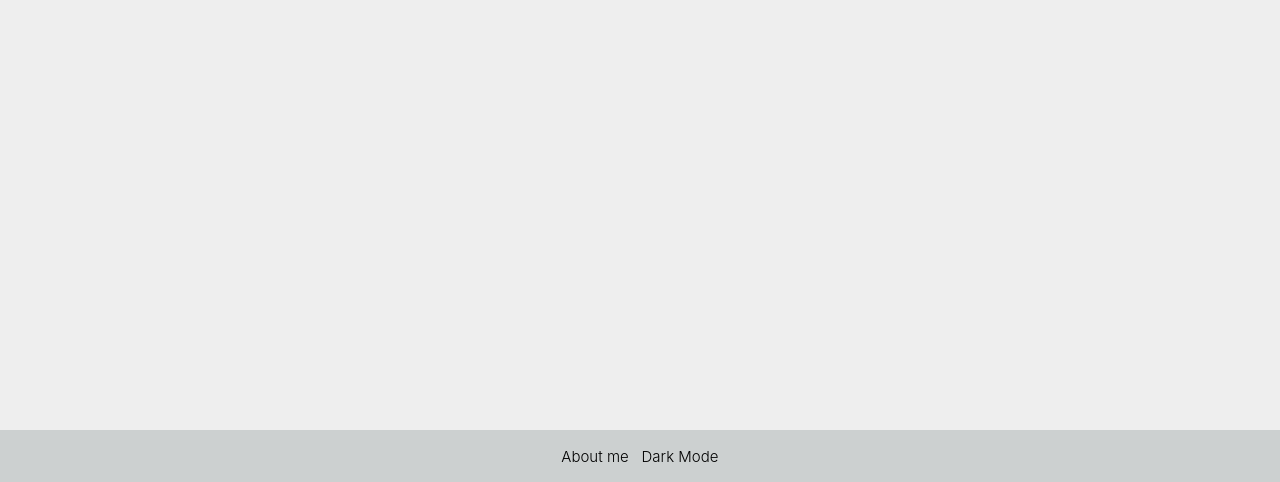
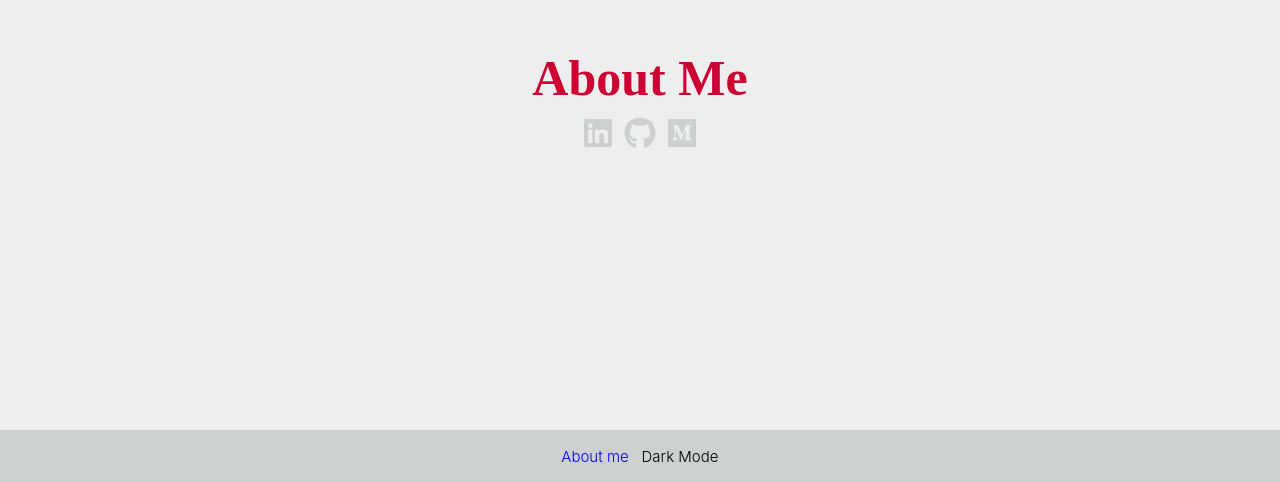
Before and after one commit to tommasogiannoni/quickmemo.dev, a React (Create React App) app: page /about-me in a window 1280 px wide. Before the commit this address had no page. Shown: the part 318-800 px from the top of the page. Built offline with nearby package versions, Linux system fonts and the light colour scheme.

Commit message:
added about me page

```diff
--- a/src/App.js
+++ b/src/App.js
@@ -1,7 +1,8 @@
 import React, { useState } from 'react';
-import { BrowserRouter as Router } from 'react-router-dom';
+import { BrowserRouter as Router, Link } from 'react-router-dom';
 import { Route, Routes } from 'react-router-dom';
 import NewNotePage from './components/NewNotePage';
+import AboutMe from './components/About Me';
 
 
 import './App.css';
@@ -25,11 +26,12 @@ function App() {
         <Routes>
           <Route path="/" element={<Home />} />
           <Route path="/new" element={<NewNotePage theme={theme}/>} />
+          <Route path="/about-me" element={<AboutMe />} />
         </Routes>
         <footer>
           <nav>
             <ul>
-              <li className='footer-item' >About me</li>
+              <li className='footer-item'><Link to="/about-me" style={{ textDecoration: 'none' }}>About me</Link></li>
               <li className="footer-item" onClick={toggleDarkMode}>{darkMode ? 'Light Mode' : 'Dark Mode'}</li>
             </ul>
           </nav>
--- /dev/null
+++ b/src/components/About Me.js
@@ -0,0 +1,35 @@
+import React from 'react';
+import { FaLinkedin, FaGithub, FaMedium } from 'react-icons/fa';
+import '../styles/Home.css';
+import '../styles/AboutMe.css';
+
+function AboutMe() {
+  return (
+    <div className='aboutme-app'>
+        <div className="content">
+            <h2 className="title-about">About Me</h2>
+            <div className="author-links">
+                <ul className="social-links">
+                    <li className="icon">
+                        <a href="https://www.linkedin.com/in/tommasogiannoni/" target="_blank" rel="noopener noreferrer">
+                        <FaLinkedin />
+                        </a>
+                    </li>
+                    <li className="icon">
+                        <a href="https://github.com/tommasogiannoni" target="_blank" rel="noopener noreferrer">
+                        <FaGithub />
+                        </a>
+                    </li>
+                    <li className="icon">
+                        <a href="https://medium.com/@tommaso.giannoni" target="_blank" rel="noopener noreferrer">
+                        <FaMedium />
+                        </a>
+                    </li>
+                </ul>
+            </div>
+        </div>
+    </div>
+  );
+}
+
+export default AboutMe;
--- /dev/null
+++ b/src/styles/AboutMe.css
@@ -0,0 +1,41 @@
+.aboutme-app {
+    min-height: 100vh;
+    display: flex;
+    flex-direction: column;
+}
+.title-about {
+    color: #cc0033;
+    margin-bottom: 10px;
+    font-family: 'Frutiger';
+    font-size: 50px;
+}
+
+
+.author-links {
+    display: flex;
+    align-items: center;
+}
+
+.author-links .social-links {
+    list-style-type: none;
+    padding: 0;
+    margin: 0;
+    display: flex;
+}
+
+.author-links .social-links li {
+    font-size: xx-large;
+}
+
+.author-links .social-links a {
+    color: #ccd0d0;
+}
+
+.author-links .social-links a:hover {
+    color: #cc0033;
+}
+
+.icon {
+    margin-right: 5px;
+    margin-left: 5px;
+}
--- a/src/styles/Home.css
+++ b/src/styles/Home.css
@@ -2,7 +2,7 @@
     min-height: 100vh;
     display: flex;
     flex-direction: column;
-  }
+}
 
 .content {
     flex: 1;
```
